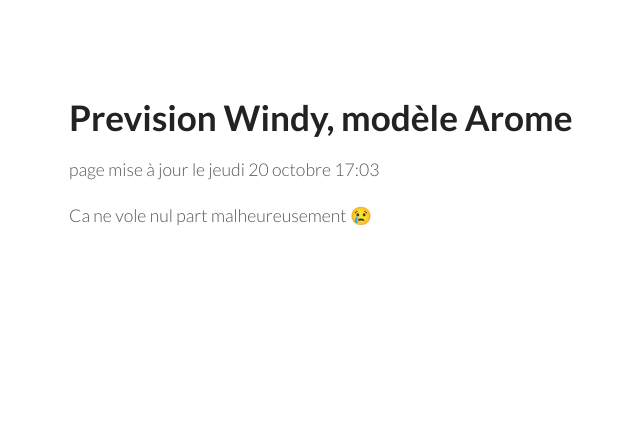
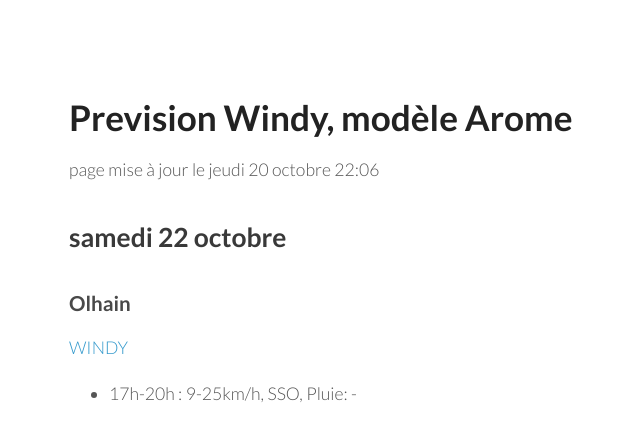
Before and after one commit to parapente-dans-le-nord/parapente-dans-le-nord.github.io, a Jekyll site: the page built from index.markdown, in a window 1280 px wide. Shown: the top 441 px of the page, without its empty margins (101-741 px from the left). Built offline with Jekyll 4.4.1, drawn with Linux system fonts in a browser that asks for light colours; our own code applies the rules of GitHub Pages for plain Markdown files.

Commit message:
update index.markdown

```diff
--- a/index.markdown
+++ b/index.markdown
@@ -4,7 +4,14 @@ layout: my-layout
 
 
 # Prevision Windy, modèle Arome
-page mise à jour le jeudi 20 octobre 17:03
+page mise à jour le jeudi 20 octobre 22:06
 
 
-Ca ne vole nul part malheureusement 😢
+
+## samedi 22 octobre
+
+### Olhain
+
+ [WINDY](https://windy.com/50.434/2.586?50.031,2.587,8,m:e3eagft)
+
+- 17h-20h : 9-25km/h, SSO, Pluie: -
```
